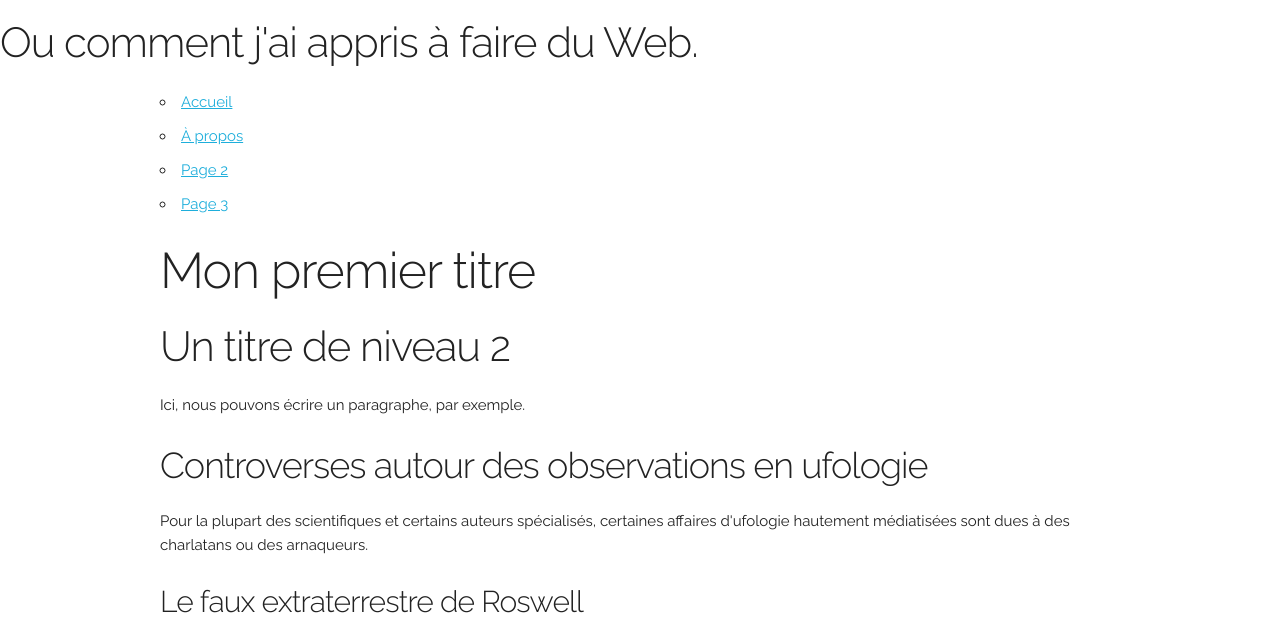
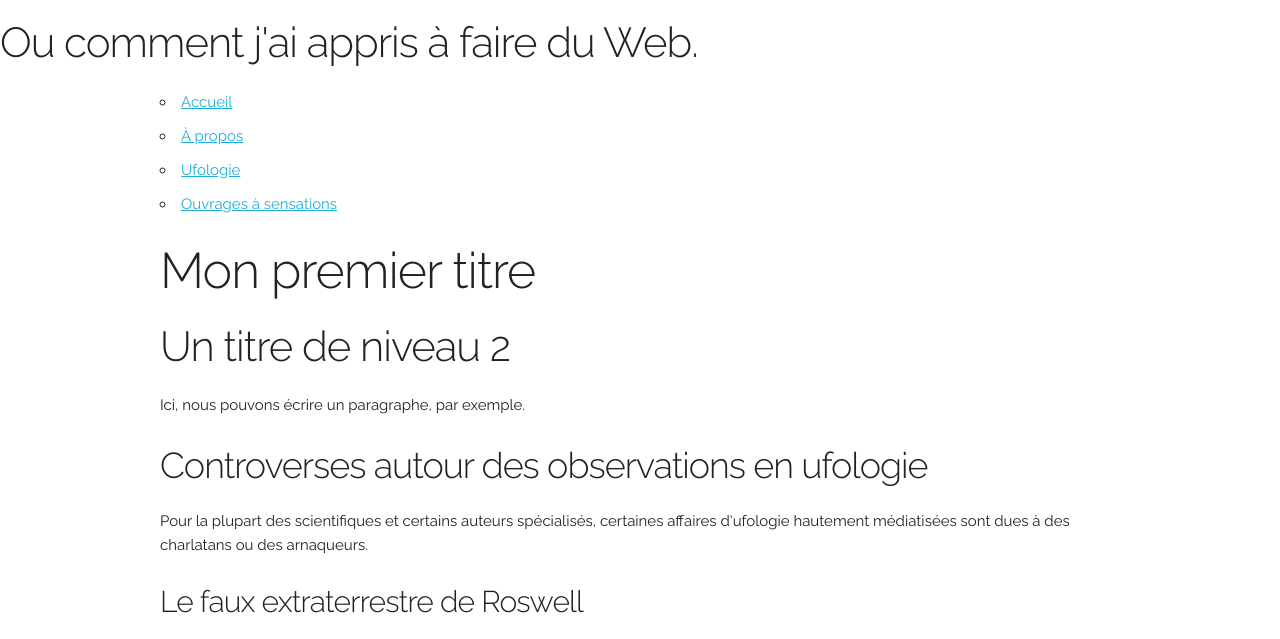
Before and after one commit to iGormilhit/pubweb-skeleton, a plain HTML site: page index.html in a window 1280 px wide. Shown: the part 134-773 px from the top of the page. Drawn offline with Linux system fonts and the light colour scheme.

Commit message:
3 types de liens dans le menu

```diff
--- a/index.html
+++ b/index.html
@@ -50,8 +50,8 @@
 				<ul>
 					<li><a href="/" title="Retour à l'accueil">Accueil</a></li>
 					<li><a href="apropos.html" title="Vers l'à propos">À propos</a></li>
-					<li><a href="page02.html" title="Vers la page 2">Page 2</a></li>
-					<li><a href="page03.html" title="Vers la page 3">Page 3</a></li>
+					<li><a href="https://fr.wikipedia.org/wiki/Ufologie" title="Article 'ufologie' sur Wikipédia">Ufologie</a></li>
+					<li><a href="#sensations" title="Vers le titre 'ouvrages à sensations'">Ouvrages à sensations</a></li>
 				</ul>
 			</nav>
 		</div>
@@ -88,7 +88,7 @@
 
 	  <p>Le 11 novembre 1952, Georges Adamski, auteur d'ouvrages de science-fiction, prétendit avoir été enlevé par une soucoupe volante qu'il prit en photo le 13 décembre 1952. Il publia deux ouvrages à sensation en 1955 (<em>Inside The Space Ship</em> et <em>Flying saucers Have Landed</em>). Il prétendit être allé sur Vénus, où l'air est irrespirable (cela n'était pas connu à l'époque, les sondes spatiales arrivant bien plus tard), et y avoir rencontré sa mère décédée. Le soi-disant engin photographié était le dessus d'un «&nbsp;refroidisseur de boissons&nbsp;». L'examen approfondi de la vie d'Adamski montre qu'il s'est très largement inspiré d'un récit de science-fiction dont il est l'auteur officiel mais écrit par un nègre, Lucy Mac Ginnis : Pioneers of Space.</p>
 
-	  <h5>Les ouvrages à sensation</h5>
+	  <h5 id="sensations">Les ouvrages à sensation</h5>
 
 	  <ul>
 		  <li>Robert Charroux, <em>Histoire inconnue des hommes depuis cent mille ans, éditions Robert Laffont</em>, 1963.</li>
```
